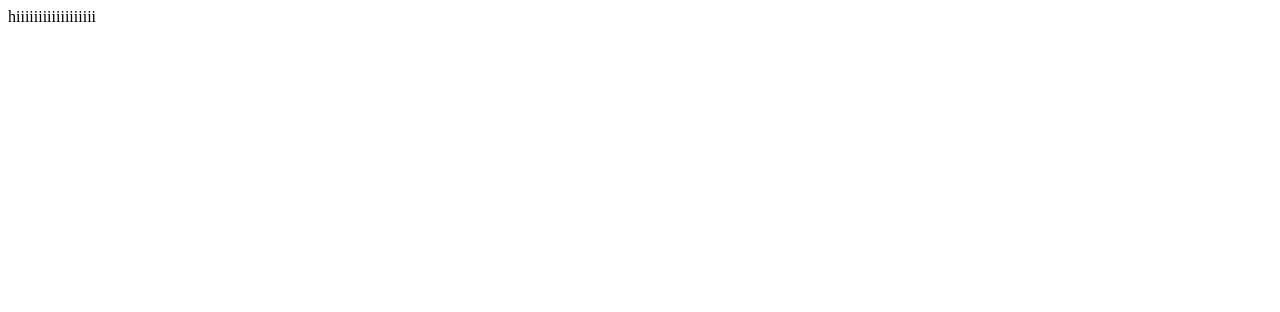
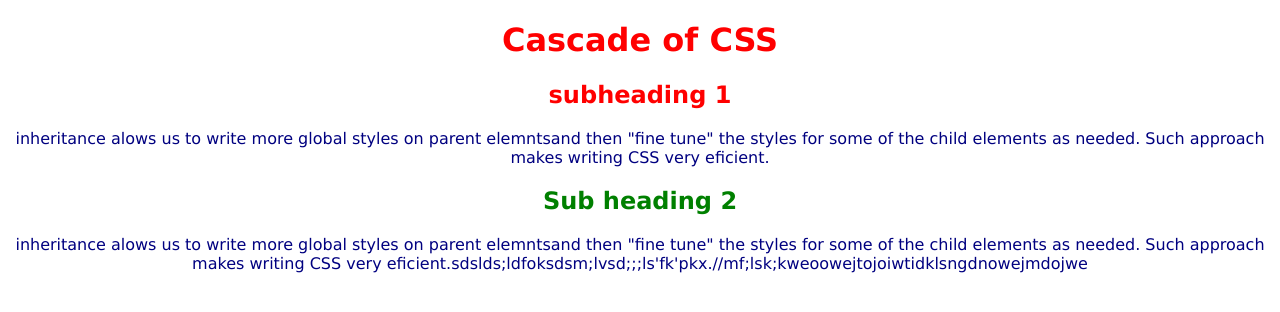
Before and after one commit to kavikushi0207/coursera-test, a plain HTML site: page index.html in a window 1280 px wide. Drawn offline with Linux system fonts and the light colour scheme.

Commit message:
my first page

```diff
--- /dev/null
+++ b/external.css
@@ -0,0 +1,5 @@
+p{
+	background-color: gray;
+	font-size: 130%;
+	color: white;
+}
--- a/index.html
+++ b/index.html
@@ -1,6 +1,31 @@
+<!DOCTYPE html>
 <html>
+<head>
+	<meta charset="utf-8">
+	<title>Cascade of CSS</title>
+
+<style>
+	body{
+		color:red;
+		text-align: center;
+		font-family: verdana;
+	}
+	p{
+		color:navy;
+	}
+</style>
+</head>
 <body>
-<p> hiiiiiiiiiiiiiiiiii </P>
+	<h1>Cascade of CSS</h1>
+	<H2>subheading 1</H2>
+	<p>inheritance alows us to write more global styles on parent elemntsand then "fine tune"
+	the styles for some of the child elements as needed. Such approach makes writing CSS very
+	eficient.
+	</p>
+	<h2 style="color: green;">Sub heading 2</h2>
+
+	<p >inheritance alows us to write more global styles on parent elemntsand then "fine tune"
+	the styles for some of the child elements as needed. Such approach makes writing CSS very
+	eficient.sdslds;ldfoksdsm;lvsd;;;ls'fk'pkx.//mf;lsk;kweoowejtojoiwtidklsngdnowejmdojwe</p>
 </body>
-
 </html>
```
